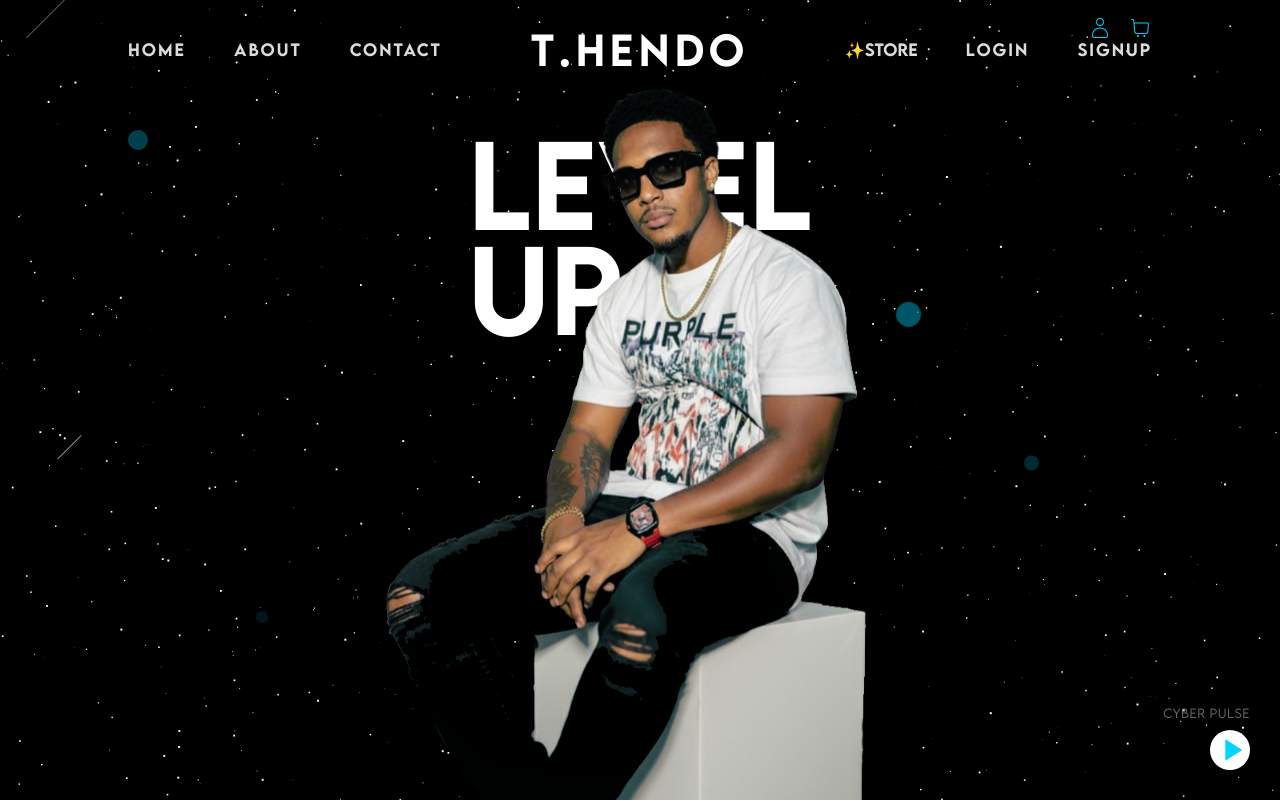
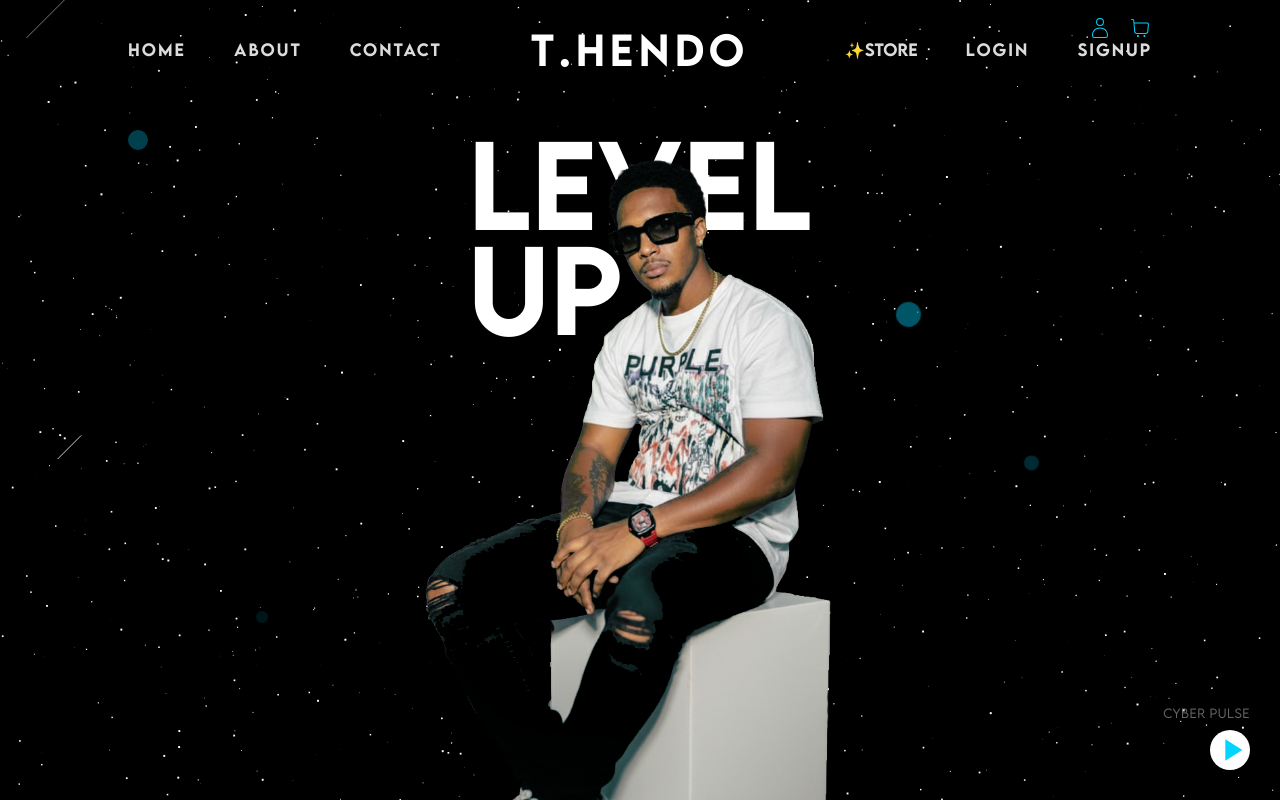
Before and after one commit to NikoDola/hendo, a Next.js app: page / in a window 1280 px wide. Shown: the top 800 px of the page. Built offline with nearby package versions, Linux system fonts and the light colour scheme; no server answers.

Commit message:
Fix hero image size to match original background-image behavior

```diff
--- a/src/components/client/Hero.css
+++ b/src/components/client/Hero.css
@@ -26,7 +26,7 @@
 
 .hendo-image {
   width: 100%;
-  height: auto;
+  height: 100%;
   object-fit: contain;
 }
 
```
Also changed, not shown: src/components/client/Hero.tsx (line endings or trailing spaces).
